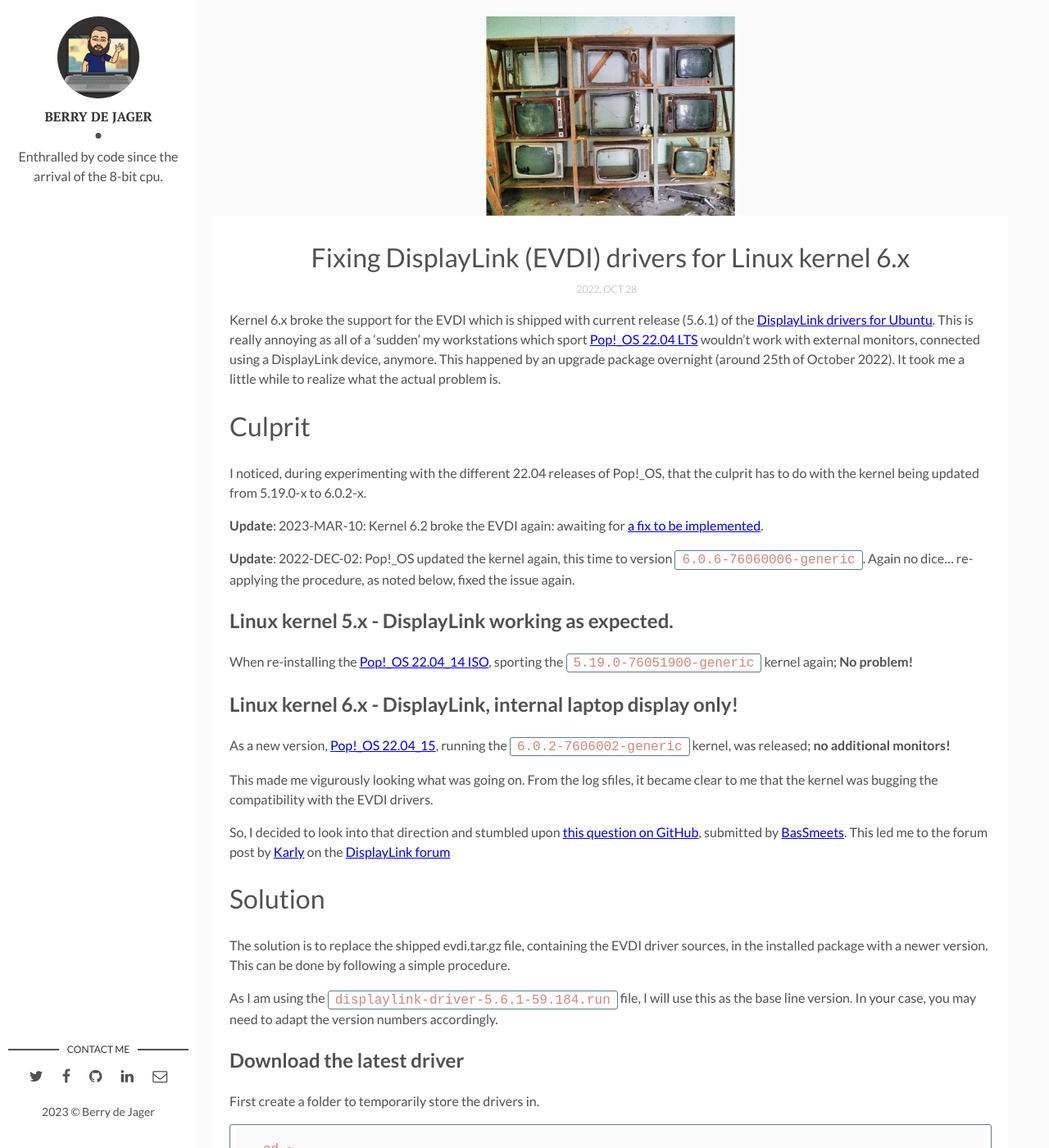
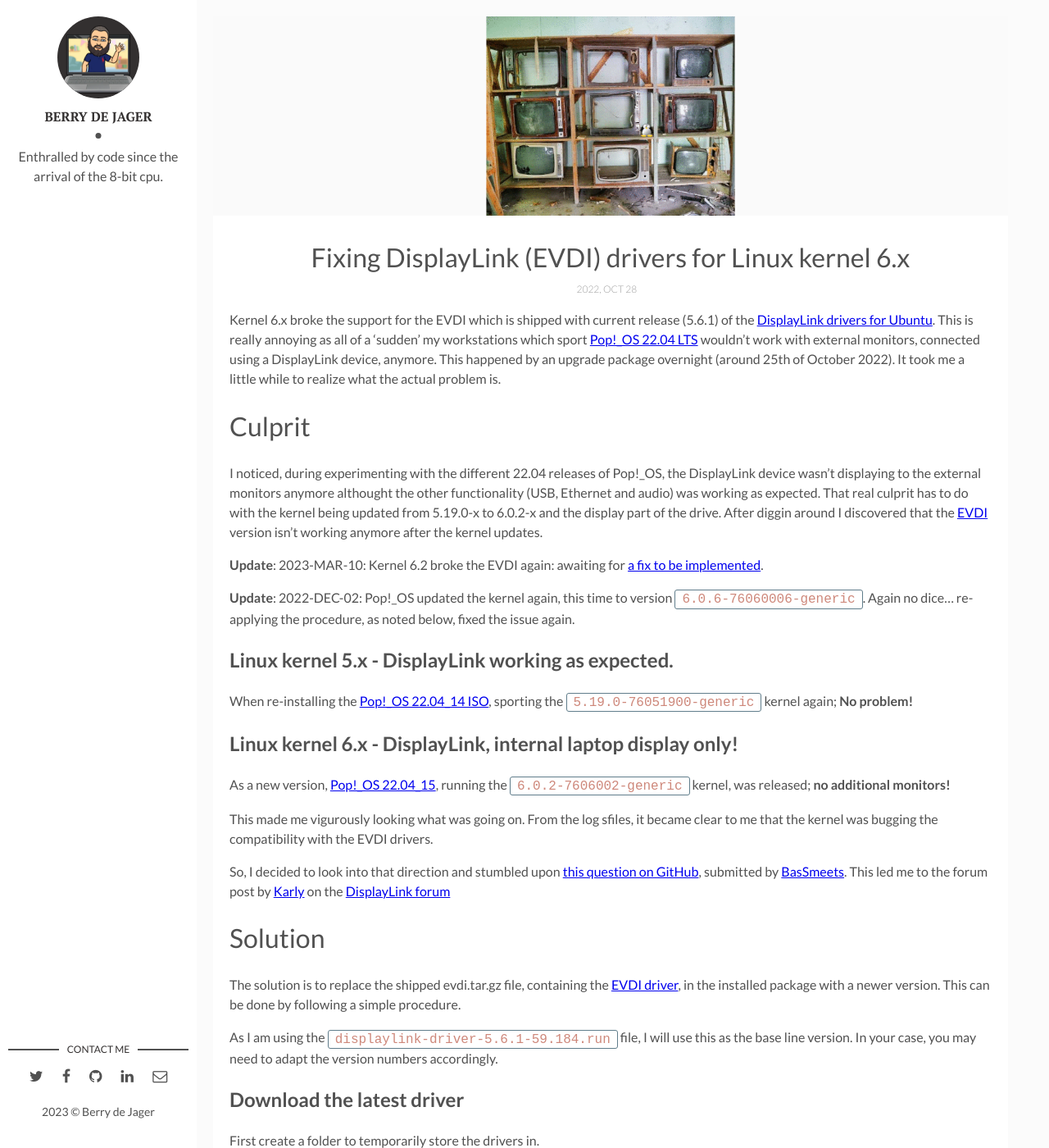
Before and after one commit to berrydejager/code, a Jekyll site: the page built from _posts/2022-10-28-Fix-DisplayLink_drivers-linux-kernel-6.markdown, in a window 1280 px wide and 1400 px high. Shown: the whole window at 82% size. Built offline with Jekyll 4.4.1, drawn with Linux system fonts in a browser that asks for light colours.

Commit message:
Update 2022-10-28-Fix-DisplayLink_drivers-linux-kernel-6.markdown

```diff
--- a/_posts/2022-10-28-Fix-DisplayLink_drivers-linux-kernel-6.markdown
+++ b/_posts/2022-10-28-Fix-DisplayLink_drivers-linux-kernel-6.markdown
@@ -4,14 +4,14 @@ title: Fixing DisplayLink (EVDI) drivers for Linux kernel 6.x
 date: 2022-10-28 13:37:00 +0100
 description: Fixing the broken EVDI support for the DisplayLink drivers
 img: header/Fix-DisplayLink_drivers-linux-kernel-6.gif
-tags: [Linux, Ubuntu, DisplayLink, Kernel]
+tags: [Linux, Ubuntu, DisplayLink, Kernel, OpenSource, FOSS]
 ---
 
 Kernel 6.x broke the support for the EVDI which is shipped with current release (5.6.1) of the [DisplayLink drivers for Ubuntu](https://www.synaptics.com/products/displaylink-graphics/downloads/ubuntu). This is really annoying as all of a 'sudden' my workstations which sport [Pop!_OS 22.04 LTS](https://pop.system76.com/) wouldn't work with external monitors, connected using a DisplayLink device, anymore. This happened by an upgrade package overnight (around 25th of October 2022). It took me a little while to realize what the actual problem is.
 
 # Culprit
 
-I noticed, during experimenting with the different 22.04 releases of Pop!_OS, that the culprit has to do with the kernel being updated from 5.19.0-x to 6.0.2-x.
+I noticed, during experimenting with the different 22.04 releases of Pop!_OS, the DisplayLink device wasn't displaying to the external monitors anymore althought the other functionality (USB, Ethernet and audio) was working as expected. That real culprit has to do with the kernel being updated from 5.19.0-x to 6.0.2-x and the display part of the drive. After diggin around I discovered that the [EVDI](https://displaylink.github.io/evdi/) version isn't working anymore after the kernel updates.
 
 __Update__: 2023-MAR-10: Kernel 6.2 broke the EVDI again: awaiting for [a fix to be implemented](https://github.com/DisplayLink/evdi/pull/401).
 
@@ -31,7 +31,7 @@ So, I decided to look into that direction and stumbled upon [this question on Gi
 
 # Solution
 
-The solution is to replace the shipped evdi.tar.gz file, containing the EVDI driver sources, in the installed package with a newer version. This can be done by following a simple procedure.
+The solution is to replace the shipped evdi.tar.gz file, containing the [EVDI driver](https://displaylink.github.io/evdi/), in the installed package with a newer version. This can be done by following a simple procedure.
 
 As I am using the `displaylink-driver-5.6.1-59.184.run` file, I will use this as the base line version. In your case, you may need to adapt the version numbers accordingly.
 
```
